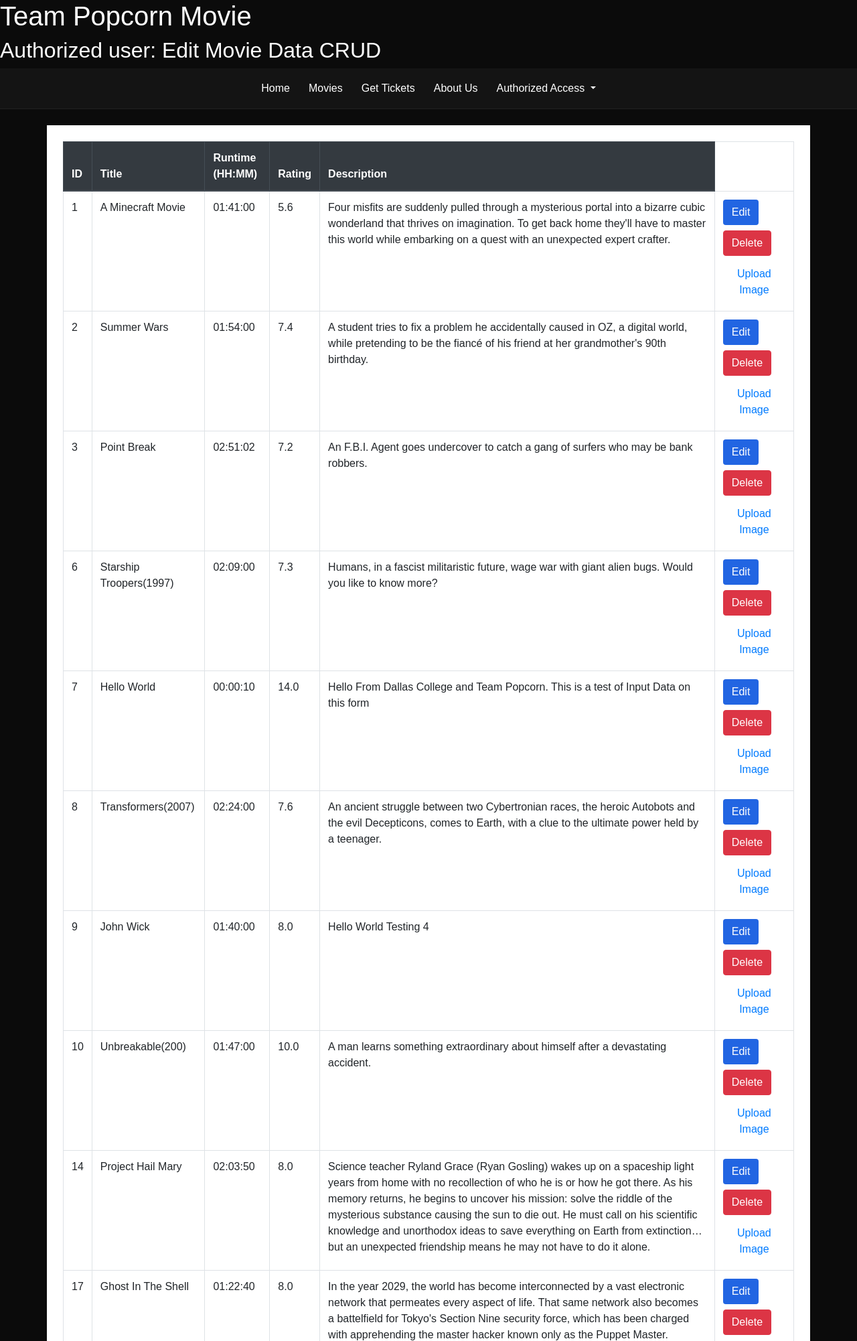
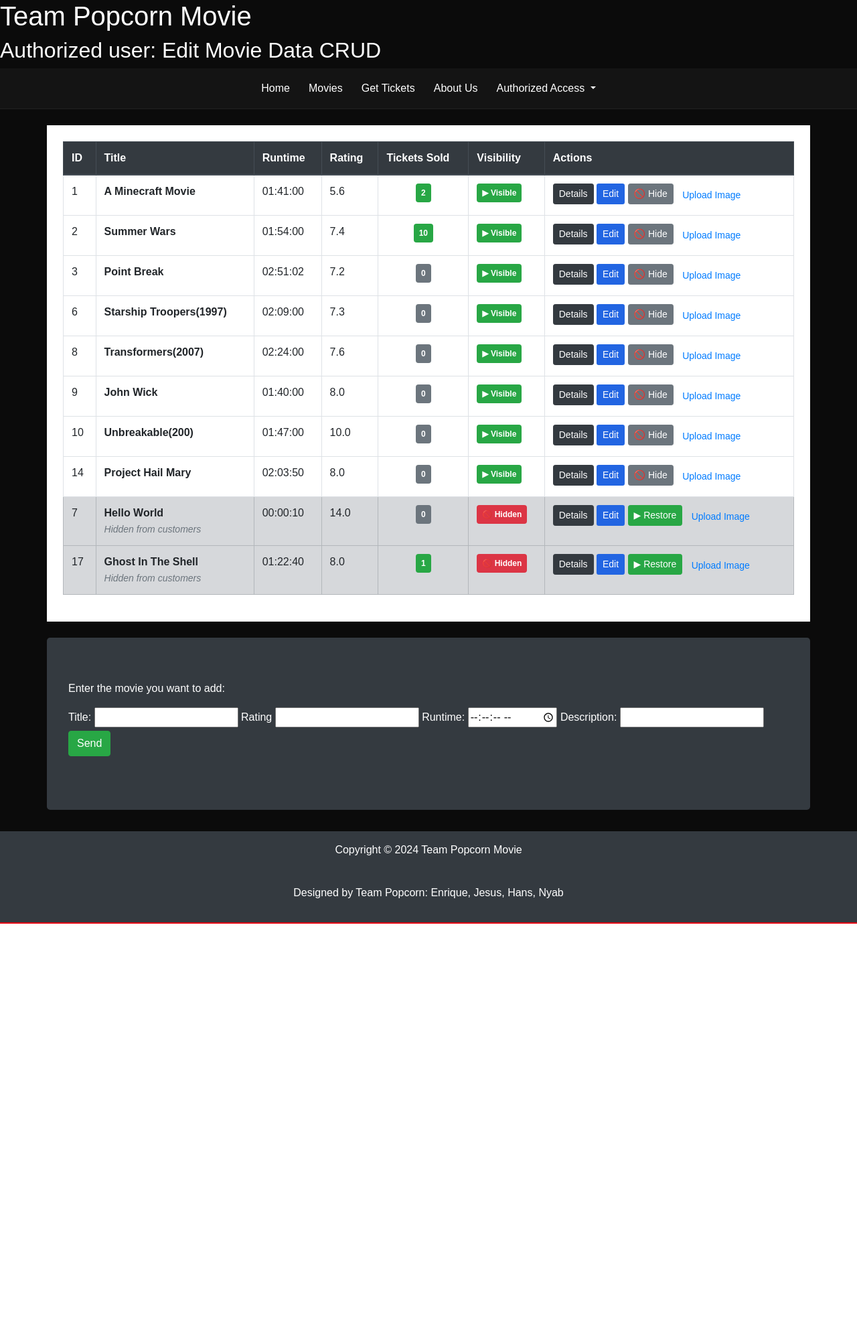
Before and after one commit to EnriqueR-tech/Movie-Page, a PHP site: page /pages/Movie-Database.php in a window 1280 px wide. Shown: the top 2002 px of the page at 67% size. After the commit the page ends 1379 px from the top, so only its background shows below. Run offline with PHP 8.4, Linux system fonts and the light colour scheme; data comes from the database, SQL or seed files in the repository; both versions use the stored data as it was after the commit; some libraries are stand-ins or nearby versions.

Commit message:
Database/deletion safeguard (#22)
* Database Safeguard/ Anti-deletion: TO DO List

Info: The issue with the table that displays current movie items that it created BEFORE the implementation of purchasing tickets. So there was no rule or logic what will happen if the movie gets deleted, that also related to the **ticket table** *related* by foreign key.

Instead messing around with the DB (involving NULL data and other large changes in pages doing this myself). A "safe delete": Making the movie items as unavailable without an actual deletion.

This may be my last backlog item before this class ends.

* Database redesign: table cells and styling

Ever since my first page and backlog item task.
Its there without ever being touched from all the design changes.

Made the table more compact by adding a popup modal that contains movie details (without youtube links). This is the same feature and codebase from *movie-cards.php* and *movie-cardsModal.js*. Only its more stripped down in a basic style to make it work simply.

I haven't work on safe guarding anti-deletion of movie if tickets are being sold. But I added  new table cell of Overall tickets being sold. Problem was that it didn't specifically WHICH location it was being sold at total.  Just the overall tickets

I also added refactoring on the code in:  **pages\movie-cards.php** to convert JS script into file as **assets\js\movie-cardsModal.js** .

* Final: Safeguard Database + Tweaks

Testing through every page that display *current visible* movies showing and hidden from an authorized owner.

**Added**:  handlers\*movies-toggleVisibility.php* that replaces delete handler

**Removed** handlers/movies-delete.php <- whats the point of deleting a data when you can revive again without retyping another movie again.

**Tweaks**: the handler/*searchMovies*, pages/schedule-create, handlers/*searchMovies* and  pages/*ticket-purchase* will be related from Database from visibility toggle.

I also fixed some page directory issues and clear out any errors along the way.

* FINAL: Correction for active screen time

I forgot to include if the movie has a current, upcoming, or active screentime. The action will be blocked from making it hidden.

I mean what kind of a rugpull tactic to create a movie, then cancel the movie what ever reason, or accidentally.

---------

Co-authored-by: Enrique Rodriguez <211056022+EnriqueR-tech@users.noreply.github.com>

```diff
--- /dev/null
+++ b/assets/js/movie-databaseModal.js
@@ -0,0 +1,25 @@
+
+document.querySelectorAll('[data-toggle="modal"]').forEach(function(trigger) {
+    trigger.addEventListener('click', function(e) {
+        e.preventDefault();
+
+        const title = this.getAttribute('data-title');
+        const image = this.getAttribute('data-image');
+        const runtime = this.getAttribute('data-runtime');
+        const rating = this.getAttribute('data-rating');
+        const description = this.getAttribute('data-description');
+
+
+        const runtimeParts = runtime.split(':');
+        const runtimeDisplay = parseInt(runtimeParts[0]) + " HR " + parseInt(runtimeParts[1]) + " MIN";
+
+
+        document.getElementById('movieModalCardLabel').textContent = title;
+        document.getElementById('moviePoster').src = `../assets/images/${image}`;
+        document.getElementById('movieOverview').textContent = description;
+
+        document.getElementById('movieRuntime').textContent = 'Runtime: ' + runtimeDisplay;
+        document.getElementById('movieRating').textContent = 'Rating: ' + rating;
+        document.getElementById('movieHeroBg').style.backgroundImage = "url('../assets/images/" + image + "')";
+    });
+});
--- a/assets/js/movie-search.js
+++ b/assets/js/movie-search.js
@@ -1,4 +1,3 @@
-
 
 const searchInput = document.getElementById('search-input');
 const searchPreview = document.getElementById('search-preview');
--- a/handlers/searchMovies.php
+++ b/handlers/searchMovies.php
@@ -12,7 +12,7 @@ if ($q === '') {
 }
 
 // Fetch top 5 matching movies
-$sql = "SELECT movie_id, title, image FROM movies WHERE title LIKE '%$q%' ORDER BY title ASC LIMIT 5";
+$sql = "SELECT movie_id, title, image FROM movies WHERE title  LIKE '%$q%' AND is_hidden = 0 ORDER BY title ASC LIMIT 5";
 $result = $connection->query($sql);
 
 if ($result->num_rows == 0) {
--- a/index.php
+++ b/index.php
@@ -49,8 +49,11 @@ $movie = $featured->fetch_assoc();
         <ul class="nav nav-pills nav-fill">
             <li class="nav-item"><a class="nav-link active bg-danger" href="index.php">Home</a></li>
             <li class="nav-item"><a class="nav-link text-white" href="pages/movie-cards.php">Movies</a></li>
+             <li class="nav-item">
+            <a class="nav-link text-white" href="pages/tickets-history.php">History</a>
+            </li>
             <li class="nav-item"><a class="nav-link text-white" href="pages/tickets-purchase.php">Get Tickets</a></li>
-            <li class="nav-item"><a class="nav-link text-white" href="pages/aboutUs.php">About Us</a></li>
+            <li class="nav-item"><a class="nav-link text-white" href="pages/aboutus.php">About Us</a></li>
             <li class="nav-item dropdown">
                 <a class="nav-link text-white dropdown-toggle" href="#" id="navbarDropdown" role="button" data-toggle="dropdown" aria-haspopup="true" aria-expanded="false">
                     Authorized Access
--- a/pages/Movie-Database.php
+++ b/pages/Movie-Database.php
@@ -1,22 +1,23 @@
 <!DOCTYPE html>
 <html lang="en">
 
-<?php include "../config/header.php" ;?>
+<?php
+include "../config/header.php" ;?>
 
 <body>
-    <!-- Title -->
     <div>
-        <h1 >Team Popcorn Movie</h1>
+        <h1>Team Popcorn Movie</h1>
         <h2>Authorized user: Edit Movie Data CRUD</h2>
     </div>
 
     <nav class="navbar navbar-expand-lg bg-dark navbar-dark justify-content-center">
-        <ul class="nav  nav-pills nav-fill">
-
+        <ul class="nav nav-pills nav-fill">
             <li class="nav-item">
                 <a class="nav-link text-white" href="../index.php">Home</a>
             </li>
-            <li class="nav-item"><a class="nav-link text-white" href="movie-cards.php">Movies</a></li>
+            <li class="nav-item">
+                <a class="nav-link text-white" href="movie-cards.php">Movies</a>
+            </li>
             <li class="nav-item">
                 <a class="nav-link text-white" href="tickets-purchase.php">Get Tickets</a>
             </li>
@@ -24,58 +25,133 @@
                 <a class="nav-link text-white" href="aboutus.php">About Us</a>
             </li>
             <li class="nav-item dropdown">
-                <a class="nav-link text-white dropdown-toggle" href="#" id="navbarDropdown" role="button" data-toggle="dropdown" aria-haspopup="true" aria-expanded="false">
+                <a class="nav-link text-white dropdown-toggle" href="#" id="navbarDropdown"
+                   role="button" data-toggle="dropdown" aria-haspopup="true" aria-expanded="false">
                     Authorized Access
                 </a>
                 <div class="dropdown-menu bg-dark" aria-labelledby="navbarDropdown">
-                    <a class="dropdown-item active bg-danger" href="Movie-Database.php">Add Movie</a>
-                    <a class="dropdown-item " href="schedule-create.php">Schedule Screening</a>
-
+                    <a class="dropdown-item active bg-danger" href="Movie-Database2.php">Add Movie</a>
+                    <a class="dropdown-item" href="schedule-create.php">Schedule Screening</a>
                 </div>
             </li>
-
         </ul>
     </nav>
 
-    <!-- To Do:
-     1. Condense Database table that contains [Movie ID, Total Tickets sold, 4 Action buttons (details, edit, delete, upload image)]
-        -1a. The action buttons when clicked should have a modal pop up to show the details of the movie, edit the movie details, delete the movie, and upload an image for the movie
-     2. Implement a search feature to find movies by title that also include 4 action buttons
-     3. Add a prevention of movie deletion if there are tickets sold for that movie
-    --->
+    <?php
+    // Flash message after hide/restore redirect
+    if (isset($_GET['msg'])) {
+        $msgMap = [
+            'hidden'   => ['warning', '&#128683; Movie is now hidden from customers and scheduling.'],
+            'restored' => ['success', '&#9989; Movie is now visible to customers.'],
+            'blocked'  => ['danger',  '&#9888; Cannot hide — this movie still has active or upcoming screenings.'],
+        ];
+        if (isset($msgMap[$_GET['msg']])) {
+            [$type, $text] = $msgMap[$_GET['msg']];
+            echo "<div class='alert alert-{$type} alert-dismissible fade show mx-4 mt-3' role='alert'>
+                    {$text}
+                    <button type='button' class='close' data-dismiss='alert'>&times;</button>
+                  </div>";
+        }
+    }
+    ?>
 
-    <!-- Page layout -->
     <div>
-        <div class="container-xl mt-4 p-4 bg-white ">
-            <table class="table table-bordered table-hover> ">
+        <div class="container-xl mt-4 p-4 bg-white">
+            <table class="table table-bordered table-hover">
                 <thead class="thead-dark">
+                    <tr>
                         <th>ID</th>
                         <th>Title</th>
-                    <th>Runtime (HH:MM)</th>
+                        <th>Runtime</th>
                         <th>Rating</th>
-                    <th>Description</th>
+                        <th>Tickets Sold</th>
+                        <th>Visibility</th>
+                        <th>Actions</th>
+                    </tr>
                 </thead>
                 <tbody>
                     <?php
-                    //connect to database
                     include "../config/connection.php";
 
-                    //read all row from database -> movie details table
-                    $sql = "SELECT * FROM `movies`";
+                    // Admin sees ALL movies — visible and hidden — hidden ones go to the bottom
+                    $sql = "SELECT m.*, COALESCE(SUM(t.tickets), 0) AS total_tickets_sold
+                            FROM movies m
+                            LEFT JOIN tickets t ON m.movie_id = t.movie_id
+                            GROUP BY m.movie_id
+                            ORDER BY m.is_hidden ASC, m.movie_id ASC";
                     $result = $connection->query($sql);
 
-                    //Read data of each row -> contains 5 rows
-                    while($row = $result->fetch_assoc()){
-                        echo "<tr>
-                            <td>" . $row["movie_id"] ."</td>
-                            <td>" . $row["title"] ."</td>
-                            <td>" . $row["runtime"] ."</td>
-                            <td>" . $row["rating"] ."</td>
-                            <td>" . $row["description"] ."</td>
+                    while ($row = $result->fetch_assoc()) {
+
+                        $ticketCount = (int)$row["total_tickets_sold"];
+                        $isHidden    = (int)$row["is_hidden"];
+
+                        $ticketBadge = $ticketCount > 0 ? "badge-success" : "badge-secondary";
+
+                        // Gray out the whole row when hidden so admin can see at a glance
+                        $rowClass = $isHidden ? "table-secondary" : "";
+
+                        // Sanitize everything before it touches HTML attributes
+                        $id          = (int)$row["movie_id"];
+                        $title       = htmlspecialchars($row["title"],       ENT_QUOTES);
+                        $runtime     = htmlspecialchars($row["runtime"],     ENT_QUOTES);
+                        $rating      = htmlspecialchars($row["rating"],      ENT_QUOTES);
+                        $description = htmlspecialchars($row["description"], ENT_QUOTES);
+                        $image       = htmlspecialchars($row["image"],       ENT_QUOTES);
+
+                        // Visibility badge + toggle button swap based on current state
+                        if ($isHidden) {
+                            $visibilityBadge = "<span class='badge badge-danger p-2'>&#128683; Hidden</span>";
+                            $toggleBtn = "
+                                <a href='../handlers/movies-toggleVisibility.php?id={$id}&action=show'
+                                   class='btn btn-success btn-sm mb-1'
+                                   onclick='return confirm(\"Make this movie visible again?\")'>
+                                   &#9654; Restore
+                                </a>";
+                        } else {
+                            $visibilityBadge = "<span class='badge badge-success p-2'>&#9654; Visible</span>";
+                            $toggleBtn = "
+                                <a href='../handlers/movies-toggleVisibility.php?id={$id}&action=hide'
+                                   class='btn btn-secondary btn-sm mb-1'
+                                   onclick='return confirm(\"Hide this movie from customers and scheduling? All sales will be cancled and ticket holders remain valid after showtimes\")'>
+                                   &#128683; Hide
+                                </a>";
+                        }
+
+                        $hiddenNote = $isHidden
+                            ? "<br><small class='text-muted font-italic'>Hidden from customers</small>"
+                            : "";
+
+                        echo "
+                        <tr class='{$rowClass}'>
+                            <td>{$id}</td>
+                            <td class='font-weight-bold'>{$title}{$hiddenNote}</td>
+                            <td>{$runtime}</td>
+                            <td>{$rating}</td>
+                            <td class='text-center'>
+                                <span class='badge p-2 {$ticketBadge}'>{$ticketCount}</span>
+                            </td>
+                            <td>{$visibilityBadge}</td>
                             <td>
-                            <a href='../handlers/movies-edit.php?id=" . $row["movie_id"] . "' class='btn mb-2' style='background-color: #2265e2; color: white;'>Edit</a>
-                            <a href='../handlers/movies-delete.php?id=" . $row["movie_id"] . "' onclick='return confirm(\"Delete this movie?\")' class='btn btn-danger mb-2'>Delete</a>
-                            <a href='../handlers/movies-uploadimage.php?id=" . $row["movie_id"] . "' class='btn btn-link'>Upload Image</a>
+                                <a href='#'
+                                   class='btn btn-dark btn-sm mb-1'
+                                   data-toggle='modal'
+                                   data-target='#movieModal'
+                                   data-id='{$id}'
+                                   data-title='{$title}'
+                                   data-runtime='{$runtime}'
+                                   data-rating='{$rating}'
+                                   data-description='{$description}'
+                                   data-image='{$image}'>Details</a>
+
+                                <a href='../handlers/movies-edit.php?id={$id}'
+                                   class='btn btn-sm mb-1'
+                                   style='background-color:#2265e2; color:white;'>Edit</a>
+
+                                {$toggleBtn}
+
+                                <a href='../handlers/movies-uploadimage.php?id={$id}'
+                                   class='btn btn-link btn-sm'>Upload Image</a>
                             </td>
                         </tr>";
                     }
@@ -85,31 +161,73 @@
         </div>
     </div>
 
+    <!-- Add Movie Form -->
     <div class="container jumbotron bg-dark text-white mt-4">
-        <p> Enter the movie you want to add:</p>
-        <form class="form-group " action="../handlers/movies-save.php" method="post">
+        <p>Enter the movie you want to add:</p>
+        <form class="form-group" action="../handlers/movies-save.php" method="post">
             <label for="title">Title: </label>
-            <input type="text" id="title" name="title" required >
+            <input type="text" id="title" name="title" required>
 
-            <label for="rating">Rating</label>
-            <input type ="text" id="number" name="rating" min="0.0" step="0.1" max="10.0" required ></input>
+            <label for="number">Rating</label>
+            <input type="text" id="number" name="rating" min="0.0" step="0.1" max="10.0" required>
 
             <label for="runtime">Runtime: </label>
             <input type="time" id="runtime" name="runtime" step="1" required>
 
-            <label for="description">Description: </label>
-            <input type="text"id="desc" name="description" required >
+            <label for="desc">Description: </label>
+            <input type="text" id="desc" name="description" required>
 
             <button class="btn btn-success" type="submit">Send</button>
         </form>
+    </div>
 
-    </div>
-<div class="container-fluid  bg-dark text-white text-center p-3 mt-3 ">
+    <div class="container-fluid bg-dark text-white text-center p-3 mt-3">
         <footer>
             <p>Copyright &copy; 2024 Team Popcorn Movie</p>
             <br>
-    <p> Designed by Team Popcorn: Enrique, Jesus, Hans, Nyab</p>
+            <p>Designed by Team Popcorn: Enrique, Jesus, Hans, Nyab</p>
         </footer>
     </div>
+
+    <!-- MODAL — JS populates all fields on Details click. No $row[] here. -->
+    <div class="modal fade" id="movieModal" tabindex="-1"
+         aria-labelledby="movieModalCardLabel" aria-hidden="true">
+        <div class="modal-dialog modal-dialog-centered modal-lg">
+            <div class="modal-content mx-auto">
+                <div class="modal-header bg-dark text-white">
+                    <h5 class="modal-title" id="movieModalCardLabel"></h5>
+                    <button type="button" class="close bg-white" data-dismiss="modal" aria-label="Close">
+                        <span aria-hidden="true">&times;</span>
+                    </button>
+                </div>
+                <div class="modal-body bg-dark text-white">
+                    <section class="movie-hero">
+                        <div class="hero-bg" id="movieHeroBg" style="background-image: none;">
+                            <div class="hero-overlay"></div>
+                            <div class="hero-content">
+                                <div class="hero-poster">
+                                    <img src="" id="moviePoster" alt="Movie poster">
+                                </div>
+                                <div class="hero-info">
+                                    <h1 id="movieModalTitle"></h1>
+                                    <div class="d-flex justify-content-start mb-3">
+                                        <h4 class="mb-3 mr-4">
+                                            <span class="badge badge-success p-2" id="movieRuntime"></span>
+                                        </h4>
+                                        <h4 class="mb-3">
+                                            <span class="badge badge-info p-2" id="movieRating"></span>
+                                        </h4>
+                                    </div>
+                                    <p class="desc" id="movieOverview"></p>
+                                </div>
+                            </div>
+                        </div>
+                    </section>
+                </div>
+            </div>
+        </div>
+    </div>
+
+    <script src="../assets/js/movie-databaseModal.js"></script>
 </body>
 </html>
--- a/pages/schedule-create.php
+++ b/pages/schedule-create.php
@@ -63,7 +63,7 @@
                         <option selected>Choose Movie...</option>
                         <?php
                             include "../config/connection.php";
-                            $sql = "SELECT movie_id, title FROM `movies`";
+                            $sql = "SELECT movie_id, title FROM `movies` WHERE is_hidden = 0 ORDER BY title ASC";
                             $result = $connection->query($sql);
 
                             if ($result->num_rows > 0) {
--- a/pages/tickets-history.php
+++ b/pages/tickets-history.php
@@ -48,7 +48,7 @@ $result = $stmt->get_result();
         <li class="nav-item"><a class="nav-link text-white" href="movie-cards.php">Movies</a></li>
         <li class="nav-item"><a class="nav-link text-white" href="tickets-purchase.php">Get Tickets</a></li>
         <li class="nav-item"><a class="nav-link active bg-danger" href="tickets-history.php">History</a></li>
-        <li class="nav-item"><a class="nav-link text-white" href="about-us.php">About Us</a></li>
+        <li class="nav-item"><a class="nav-link text-white" href="aboutus.php">About Us</a></li>
     </ul>
 </nav>
 
```
Also changed, not shown: assets/js/movie-cardsModal.js (added, +32 -0 lines), database/movie_site_db.sql (+18 -15 lines), handlers/movies-delete.php (deleted, +0 -14 lines), handlers/movies-toggleVisibility.php (added, +62 -0 lines), pages/movie-cards.php (+5 -38 lines), pages/tickets-purchase.php (+4 -3 lines). Lines whose indentation alone changed are shown as unchanged.
